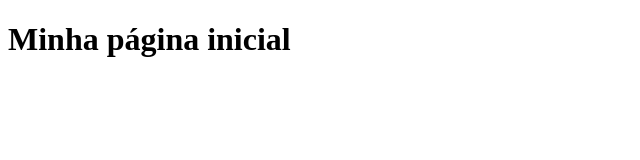
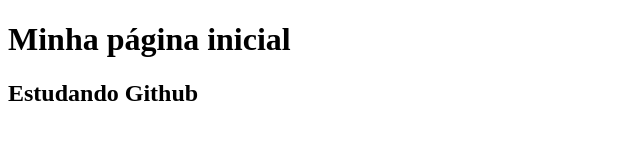
Before and after one commit to Igor-Medeiros/curso-git, a plain HTML site: page index.html in a window 1280 px wide. Shown: the whole page, without its empty margins (0-640 px from the left). Drawn offline with Linux system fonts and the light colour scheme.

Commit message:
Colacando tag H2

```diff
--- a/index.html
+++ b/index.html
@@ -7,5 +7,6 @@
 </head>
 <body>
     <h1>Minha página inicial</h1>
+    <h2>Estudando Github</h2>
 </body>
 </html>
```
